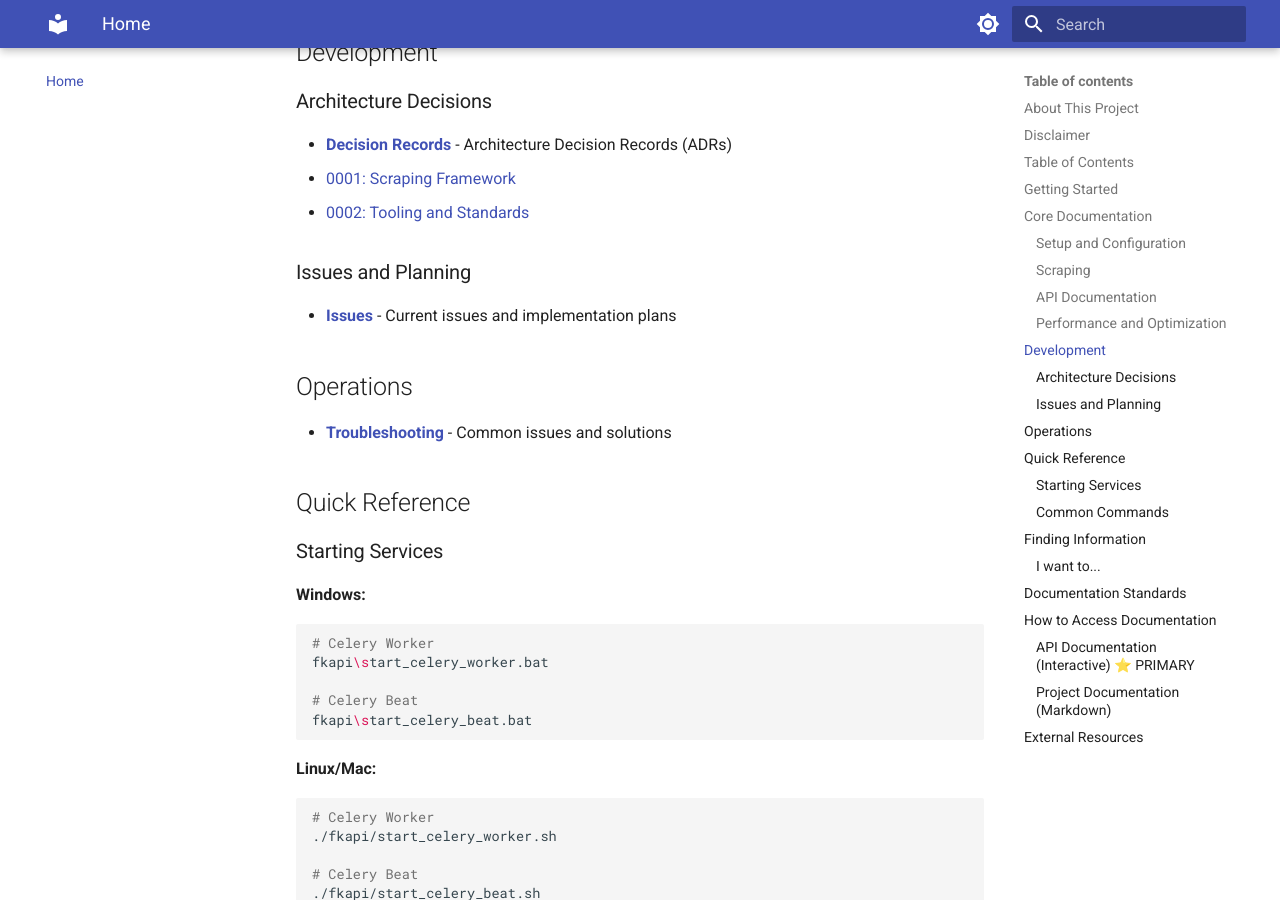
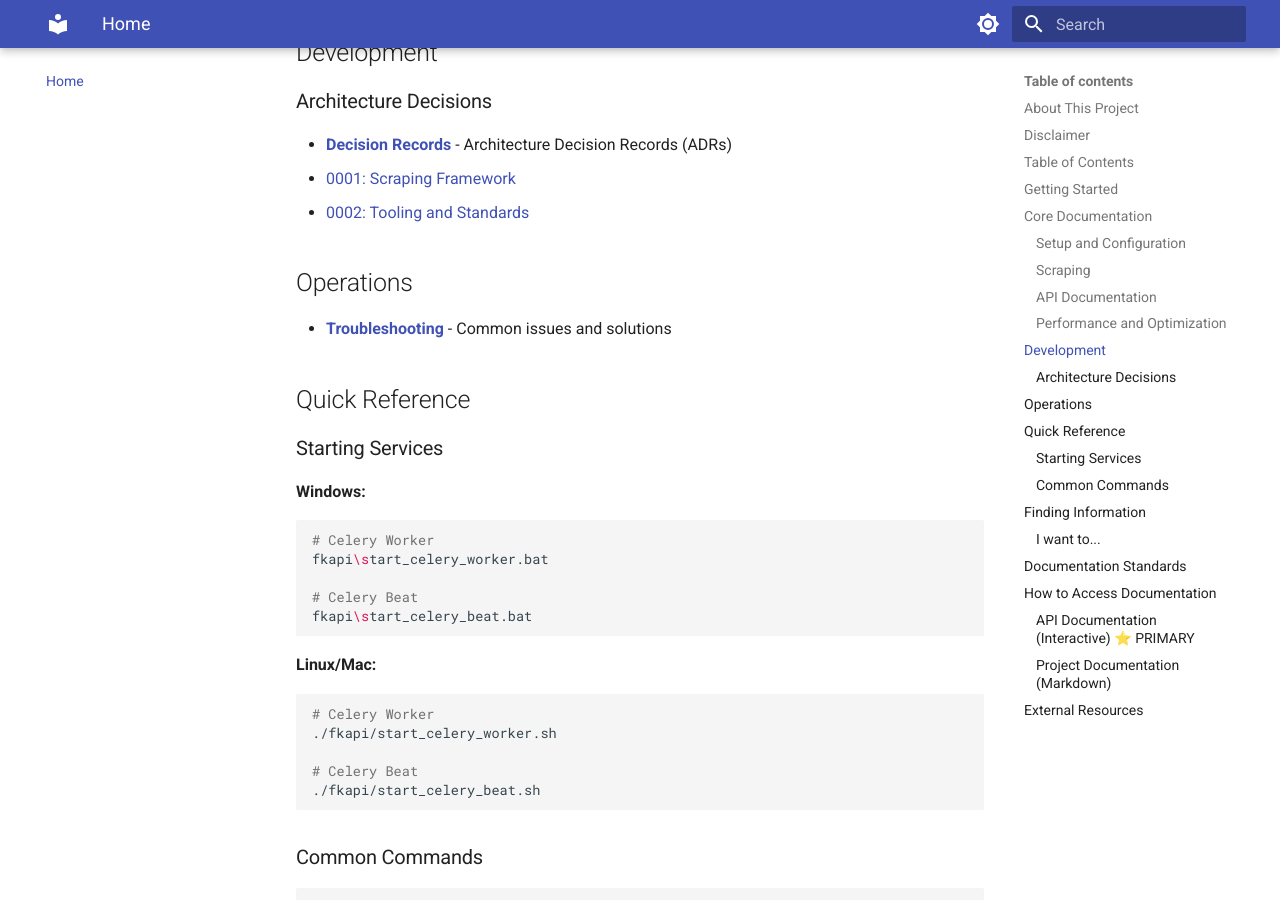
Before and after one commit to goncalosalazar18-ux/fkapi, an MkDocs documentation site: the page built from docs/README.md, in a window 1280 px wide and 900 px high, scrolled down 2337 px. Built offline with MkDocs 1.6.1 and Material for MkDocs 9.7.7, drawn with Linux system fonts in a browser that asks for light colours.

Commit message:
Refine quick-scraping documentation for clarity and remove outdated issues section from README

```diff
--- a/docs/README.md
+++ b/docs/README.md
@@ -87,9 +87,6 @@
   - [0001: Scraping Framework](decisions/0001-scraping-framework.md)
   - [0002: Tooling and Standards](decisions/0002-tooling-and-standards.md)
 
-### Issues and Planning
-
-- **[Issues](issues/)** - Current issues and implementation plans
 
 ## Operations
 
```
Also changed, not shown: docs/quick-scraping.md (+1 -1 lines).
